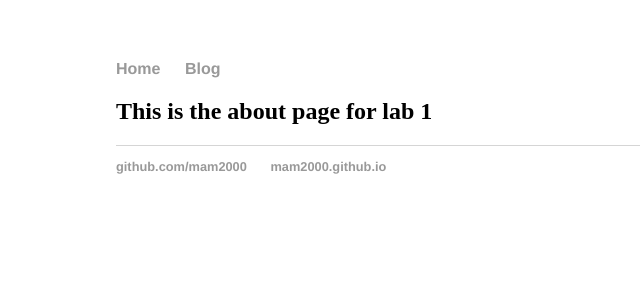
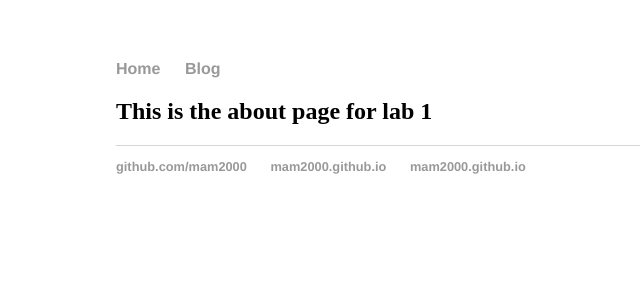
Before and after one commit to mam2000/mam2000.github.io, a Jekyll site: the page about/index.html, which Jekyll copies as it is, in a window 1280 px wide. Shown: the top 300 px of the page, without its empty margins (76-716 px from the left). Built offline with Jekyll 4.4.1, drawn with Linux system fonts in a browser that asks for light colours.

Commit message:
Update index.html

```diff
--- a/about/index.html
+++ b/about/index.html
@@ -21,6 +21,7 @@
       <ul>
         <li><a href="https://github.com/mam2000">github.com/mam2000</a></li>
         <li><a href="https://mam2000.github.io"> mam2000.github.io </a></li>
+        <li><a href="https://mam2000.github.io/about/index"> mam2000.github.io </a></li>
       </ul>
     </footer>
   </body>
```
